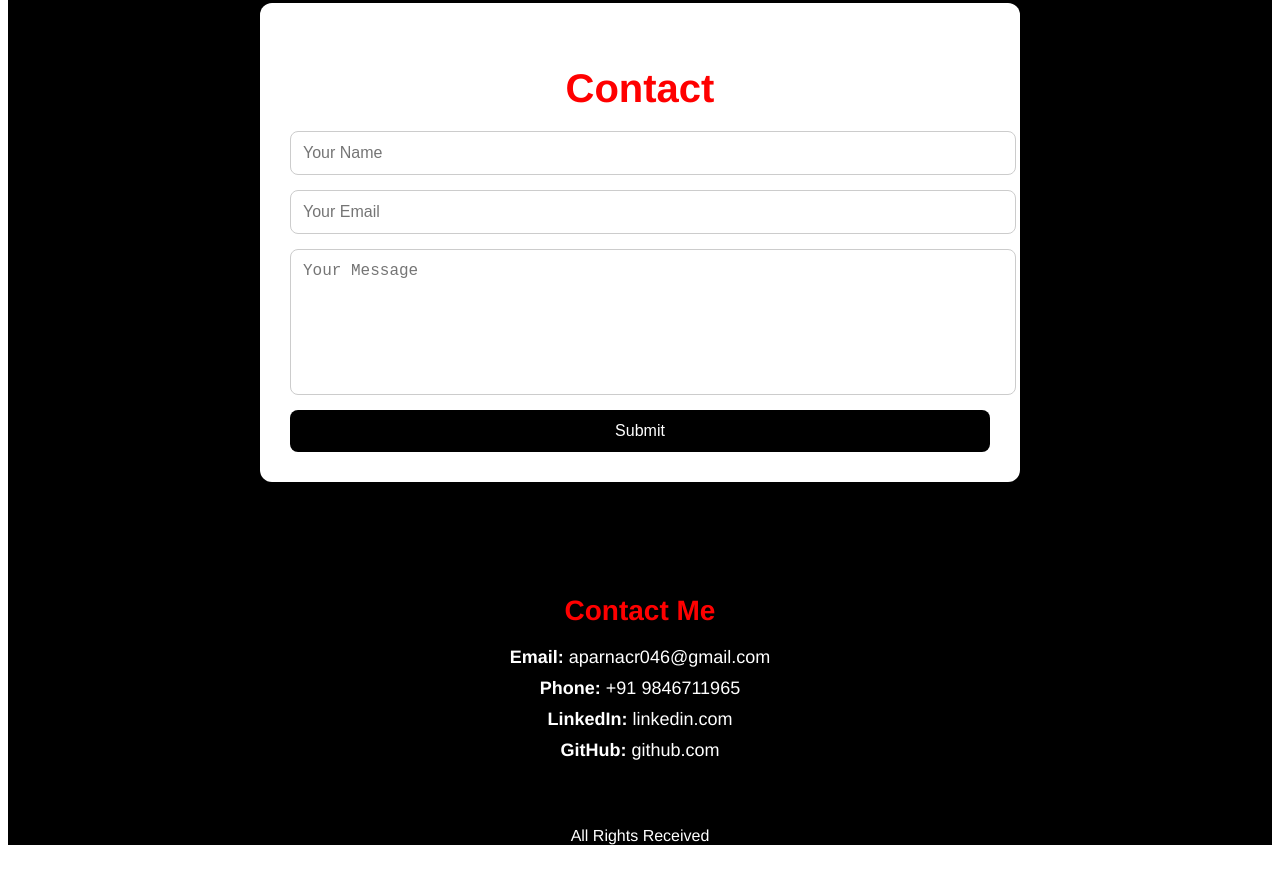
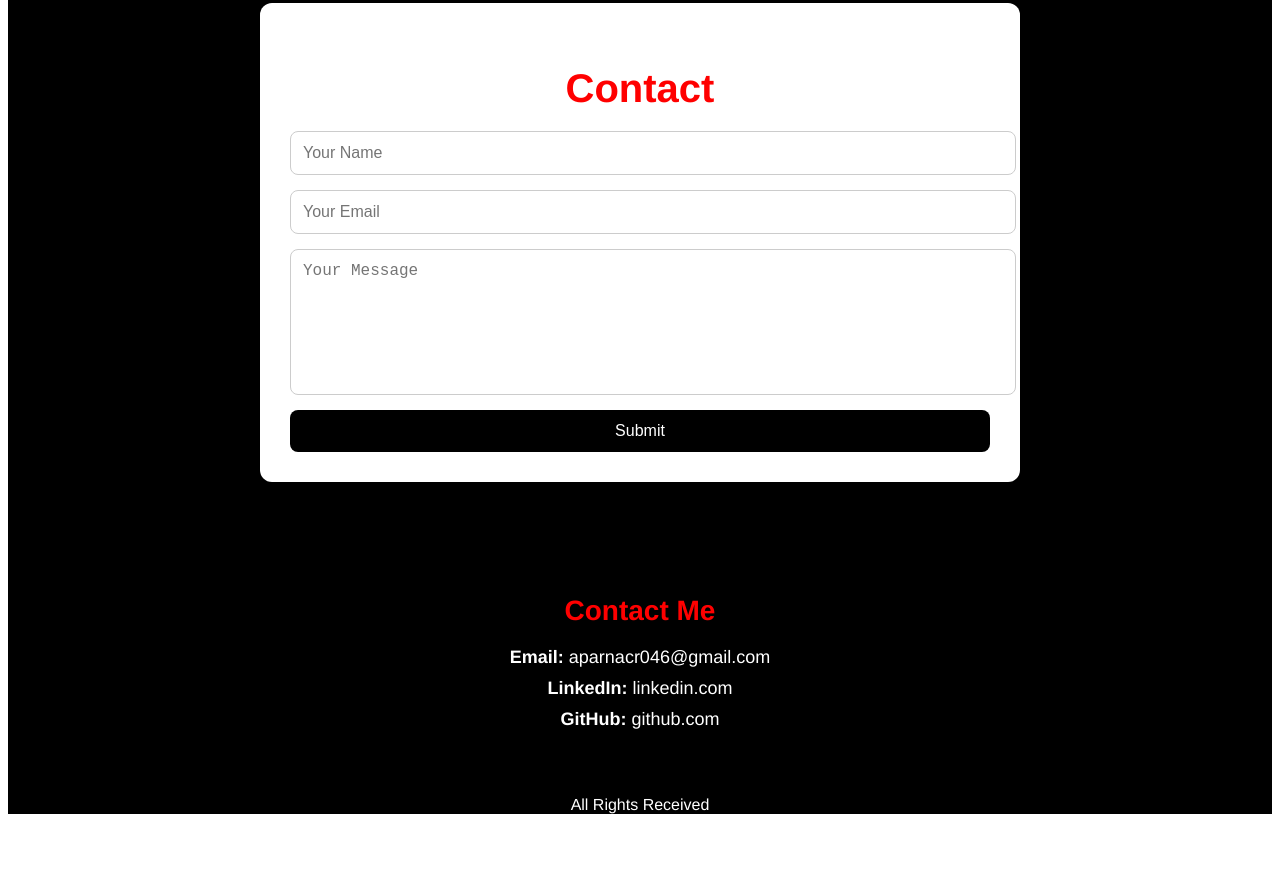
Before and after one commit to aparnacr046-code/Portfolio, a plain HTML site: page index.html in a window 1280 px wide. Shown: the part 2675-3544 px from the top of the page. After the commit the page ends 3513 px from the top, so only its background shows below. Drawn offline with nearby package versions, Linux system fonts and the light colour scheme.

Commit message:
Update index.html
changed

```diff
--- a/index.html
+++ b/index.html
@@ -110,7 +110,6 @@
   <h2>Contact Me</h2>
   <div class="contact-details">
     <p><strong>Email:</strong> <a href="mailto:aparnacr046@gmail.com">aparnacr046@gmail.com</a></p>
-    <p><strong>Phone:</strong> +91 9846711965</p>
     <p><strong>LinkedIn:</strong> <a href="https://www.linkedin.com/in/aparna-cr-8aa398379?lipi=urn%3Ali%3Apage%3Ad_flagship3_profile_view_base_contact_details%3BORCgaDu9Td6Dr3PmxasGzw%3D%3D" target="_blank">linkedin.com</a></p>
     <p><strong>GitHub:</strong> <a href="https://github.com/aparnacr046-code/Aparna-CR.git" target="_blank">github.com</a></p>
   </div>
```
